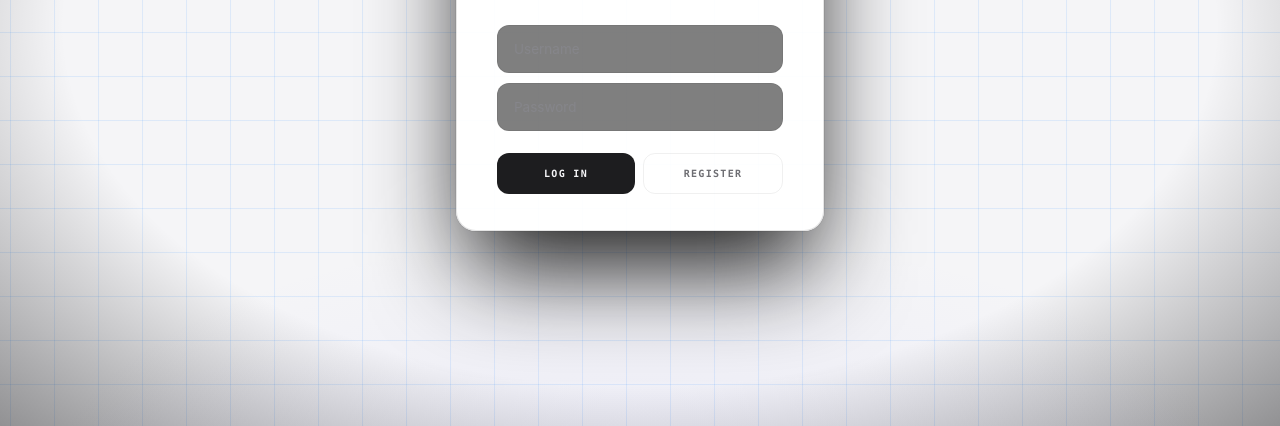
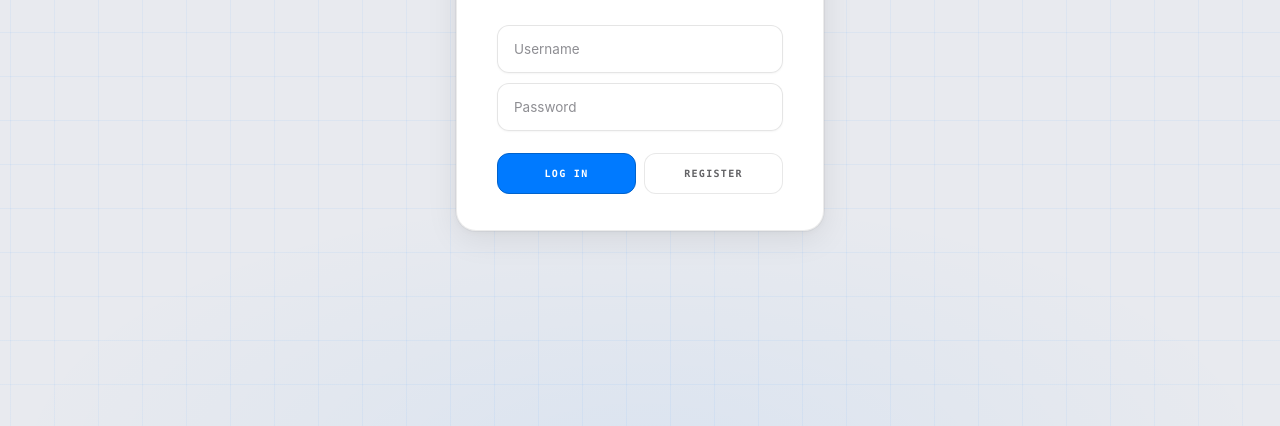
Before and after one commit to shytyk-develop/NEXA, a website built with Vite: page frontend/index.html in a window 1280 px wide. Shown: the part 374-800 px from the top of the page. Built offline with nearby package versions, Linux system fonts and the light colour scheme.

Commit message:
style: polish theme tokens for enhanced light/dark contrast and unified layout aesthetics

```diff
--- a/frontend/index.html
+++ b/frontend/index.html
@@ -17,6 +17,7 @@
     <link rel="stylesheet" href="/css/ui-chrome.css">
     <link rel="stylesheet" href="/css/profile-settings.css">
     <link rel="stylesheet" href="/css/mini-profile.css">
+    <link rel="stylesheet" href="/css/theme-polish.css">
     <link rel="stylesheet" href="/css/app-layout.css">
     <script>
         (function () {
@@ -119,8 +120,8 @@
 
         #page-login::after {
             background:
-                radial-gradient(ellipse 70% 50% at 50% 110%, rgba(108, 108, 255, 0.07) 0%, transparent 70%),
-                radial-gradient(ellipse 100% 100% at 50% 50%, transparent 45%, rgba(2, 2, 4, 0.88) 100%);
+                radial-gradient(ellipse 80% 55% at 50% 105%, var(--login-glow) 0%, transparent 62%),
+                radial-gradient(ellipse 120% 90% at 50% 50%, transparent 50%, var(--login-vignette) 100%);
             content: "";
             inset: 0;
             pointer-events: none;
@@ -139,10 +140,10 @@
 
         .login-card {
             animation: cardIn 0.55s cubic-bezier(0.16, 1, 0.3, 1) both;
-            background: var(--panel);
-            border: 1px solid var(--b2);
+            background: var(--login-card-bg);
+            border: 1px solid var(--login-card-border);
             border-radius: var(--r4);
-            box-shadow: inset 0 1px 0 var(--b1), 0 0 0 1px var(--b0), 0 48px 96px -12px rgba(0, 0, 0, 0.9);
+            box-shadow: var(--login-card-shadow);
             max-width: 368px;
             padding: 44px 40px 36px;
             position: relative;
@@ -223,10 +224,11 @@
         }
 
         .login-input {
-            background: rgba(0, 0, 0, 0.5);
-            border: 1px solid var(--b1);
+            background: var(--input-fill);
+            border: 1px solid var(--input-border);
             border-radius: var(--r2);
-            color: var(--t1);
+            box-shadow: var(--input-shadow);
+            color: var(--text);
             font-family: var(--f-ui);
             font-size: 13.5px;
             outline: none;
@@ -236,13 +238,13 @@
         }
 
         .login-input::placeholder {
-            color: var(--t3);
+            color: var(--text-tertiary);
         }
 
         .login-input:focus {
-            background: rgba(0, 0, 0, 0.7);
-            border-color: var(--b3);
-            box-shadow: 0 0 0 3px var(--accent-10);
+            background: var(--input-fill-focus);
+            border-color: var(--accent);
+            box-shadow: var(--input-shadow-focus);
         }
 
         .login-btns {
@@ -266,26 +268,27 @@
         }
 
         #btnLogin {
-            background: var(--t1);
-            border: none;
-            color: var(--void);
+            background: var(--accent);
+            border: 1px solid color-mix(in srgb, var(--accent) 80%, #000);
+            color: #fff;
         }
 
         #btnLogin:hover {
-            background: #ffffff;
-            box-shadow: 0 4px 24px rgba(255, 255, 255, 0.14);
+            background: color-mix(in srgb, var(--accent) 88%, #fff);
+            box-shadow: 0 4px 18px var(--accent-20);
+            color: #fff;
         }
 
         #btnRegister {
-            background: transparent;
-            border: 1px solid var(--b1);
-            color: var(--t2);
+            background: var(--btn-secondary-bg);
+            border: 1px solid var(--btn-secondary-border);
+            color: var(--text-secondary);
         }
 
         #btnRegister:hover {
-            background: var(--hover);
-            border-color: var(--b2);
-            color: var(--t1);
+            background: var(--btn-secondary-bg-hover);
+            border-color: var(--border-strong);
+            color: var(--text);
         }
 
         #btnLogin:active,
@@ -339,8 +342,8 @@
 
         .nav-rail {
             align-items: center;
-            background: var(--surface);
-            border-right: 1px solid var(--b0);
+            background: var(--shell-bg, var(--surface));
+            border-right: 1px solid var(--shell-border, var(--b0));
             display: flex;
             flex-direction: column;
             flex-shrink: 0;
@@ -383,8 +386,8 @@
 
         .rail-icon-btn {
             align-items: center;
-            background: var(--accent-10);
-            border: 1px solid rgba(108, 108, 255, 0.18);
+            background: var(--btn-secondary-bg, var(--accent-10));
+            border: 1px solid var(--btn-secondary-border, var(--accent-muted));
             border-radius: var(--r1);
             color: var(--accent);
             cursor: default;
@@ -399,8 +402,8 @@
         }
 
         .rail-icon-btn:hover {
-            background: var(--accent-20);
-            border-color: rgba(108, 108, 255, 0.35);
+            background: var(--accent-10);
+            border-color: var(--accent-muted);
         }
 
         .e2e-chip {
@@ -416,8 +419,8 @@
         }
 
         .sidebar {
-            background: var(--panel);
-            border-right: 1px solid var(--b0);
+            background: var(--shell-bg, var(--panel));
+            border-right: 1px solid var(--shell-border, var(--b0));
             display: flex;
             flex-direction: column;
             flex-shrink: 0;
@@ -501,8 +504,9 @@
         }
 
         .contact-row.is-active {
-            background: var(--active);
-            border-color: var(--b2);
+            background: var(--row-active, var(--active));
+            border-color: var(--row-active-border, var(--b2));
+            box-shadow: var(--row-active-shadow, none);
         }
 
         .contact-avatar {
@@ -569,7 +573,7 @@
         }
 
         .chat-main::before {
-            background-image: radial-gradient(rgba(255, 255, 255, 0.015) 1px, transparent 1px);
+            background-image: radial-gradient(var(--chat-dot-grid, rgba(255, 255, 255, 0.015)) 1px, transparent 1px);
             background-size: 22px 22px;
             content: "";
             inset: 0;
--- a/frontend/public/css/design-system.css
+++ b/frontend/public/css/design-system.css
@@ -34,11 +34,11 @@
     --duration-normal: 150ms;
     --duration-slow: 240ms;
 
-    /* Elevation */
-    --shadow-1: 0 1px 2px rgba(0, 0, 0, 0.12);
-    --shadow-2: 0 4px 16px rgba(0, 0, 0, 0.14);
-    --shadow-3: 0 12px 40px rgba(0, 0, 0, 0.2);
-    --shadow-overlay: 0 0 0 0.5px color-mix(in srgb, var(--border) 80%, transparent), var(--shadow-3);
+    /* Elevation — theme-aware via ventura-theme.css */
+    --shadow-1: 0 1px 2px rgba(0, 0, 0, 0.14);
+    --shadow-2: 0 4px 16px rgba(0, 0, 0, 0.16);
+    --shadow-3: 0 12px 40px rgba(0, 0, 0, 0.22);
+    --shadow-overlay: var(--overlay-shadow, 0 0 0 0.5px color-mix(in srgb, var(--border) 80%, transparent), var(--shadow-3));
 
     /* Z-index */
     --z-base: 1;
--- a/frontend/public/css/features.css
+++ b/frontend/public/css/features.css
@@ -144,10 +144,8 @@
 }
 
 .popover-menu {
-    background: var(--panel);
-    border: 1px solid var(--b2);
     border-radius: var(--r2);
-    box-shadow: 0 20px 54px rgba(0, 0, 0, 0.55);
+    box-shadow: var(--overlay-shadow, 0 20px 54px rgba(0, 0, 0, 0.55));
     display: grid;
     gap: 4px;
     min-width: 178px;
@@ -319,7 +317,7 @@
 .toggle-row,
 .shortcut-list > div {
     align-items: center;
-    background: rgba(255, 255, 255, 0.025);
+    background: var(--settings-row-bg, rgba(255, 255, 255, 0.025));
     border: 1px solid var(--b1);
     border-radius: var(--r2);
     color: var(--t2);
--- /dev/null
+++ b/frontend/public/css/theme-polish.css
@@ -0,0 +1,277 @@
+/* Visual polish — materials, depth, contrast. No layout changes. */
+
+/* ─── Auth / login ─── */
+#page-login::before {
+    background-image:
+        linear-gradient(var(--login-grid) 1px, transparent 1px),
+        linear-gradient(90deg, var(--login-grid) 1px, transparent 1px);
+    opacity: 0.55;
+}
+
+#page-login::after {
+    background:
+        radial-gradient(ellipse 80% 55% at 50% 105%, var(--login-glow) 0%, transparent 62%),
+        radial-gradient(ellipse 120% 90% at 50% 50%, transparent 50%, var(--login-vignette) 100%);
+}
+
+.login-card {
+    background: var(--login-card-bg);
+    border-color: var(--login-card-border);
+    box-shadow: var(--login-card-shadow);
+}
+
+.login-mark {
+    background: var(--login-mark-bg);
+    border-color: var(--login-mark-border);
+    box-shadow: var(--login-mark-shadow);
+}
+
+.login-input {
+    background: var(--input-fill);
+    border-color: var(--input-border);
+    box-shadow: var(--input-shadow);
+    color: var(--text);
+}
+
+.login-input::placeholder {
+    color: var(--text-tertiary);
+}
+
+.login-input:hover {
+    background: var(--input-fill-hover);
+    border-color: var(--input-border-hover);
+}
+
+.login-input:focus {
+    background: var(--input-fill-focus);
+    border-color: var(--accent);
+    box-shadow: var(--input-shadow-focus);
+}
+
+#btnLogin {
+    background: var(--accent);
+    border: 1px solid color-mix(in srgb, var(--accent) 80%, #000);
+    color: #fff;
+    font-family: var(--f-ui);
+    font-size: 13px;
+    font-weight: 600;
+    letter-spacing: 0.01em;
+    text-transform: none;
+}
+
+#btnLogin:hover {
+    background: color-mix(in srgb, var(--accent) 88%, #fff);
+    box-shadow: 0 4px 18px var(--accent-20);
+    color: #fff;
+}
+
+#btnRegister {
+    background: var(--btn-secondary-bg);
+    border-color: var(--btn-secondary-border);
+    color: var(--text-secondary);
+    font-family: var(--f-ui);
+    font-size: 13px;
+    font-weight: 500;
+    letter-spacing: 0.01em;
+    text-transform: none;
+}
+
+#btnRegister:hover {
+    background: var(--btn-secondary-bg-hover);
+    border-color: var(--border-strong);
+    color: var(--text);
+}
+
+/* ─── Shell surfaces ─── */
+.nav-rail,
+.sidebar,
+.chat-header,
+.input-bar {
+    background: var(--shell-bg);
+    border-color: var(--shell-border);
+}
+
+.nav-rail {
+    box-shadow: inset -1px 0 0 var(--shell-border);
+}
+
+.sidebar {
+    box-shadow: inset -1px 0 0 var(--shell-border);
+}
+
+.chat-header {
+    box-shadow: 0 1px 0 var(--shell-border);
+}
+
+.chat-main::before {
+    background-image: radial-gradient(var(--chat-dot-grid) 1px, transparent 1px);
+    opacity: 0.45;
+}
+
+/* ─── Sidebar contacts ─── */
+.sidebar-head {
+    border-bottom-color: var(--shell-border);
+}
+
+.contact-search-wrap {
+    border-bottom-color: var(--shell-border);
+}
+
+.contact-row:hover {
+    background: var(--row-hover);
+    border-color: var(--border-subtle);
+}
+
+.contact-row.is-active {
+    background: var(--row-active);
+    border-color: var(--row-active-border);
+    box-shadow: var(--row-active-shadow);
+    color: var(--text);
+}
+
+.contact-row.is-active .contact-name {
+    color: var(--text);
+    font-weight: 600;
+}
+
+.sidebar-foot {
+    border-top-color: var(--shell-border);
+}
+
+/* ─── Message bubbles ─── */
+.message-bubble--own {
+    background: var(--bubble-own);
+    box-shadow: var(--shadow-bubble-own);
+}
+
+.message-bubble--other {
+    backdrop-filter: none;
+    -webkit-backdrop-filter: none;
+    background: var(--bubble-other);
+    border-color: var(--bubble-other-border);
+    box-shadow: var(--shadow-bubble-other);
+}
+
+.message-bubble--own .message-meta {
+    color: color-mix(in srgb, var(--bubble-own-text) 68%, transparent);
+}
+
+.message-bubble--other .message-meta {
+    color: var(--text-tertiary);
+    opacity: 1;
+}
+
+/* ─── Inputs (composer, search) ─── */
+.contact-search-input,
+.message-search-panel input,
+#messageInput {
+    background: var(--input-fill);
+    border-color: var(--input-border);
+    box-shadow: var(--input-shadow);
+}
+
+.contact-search-input:hover,
+.message-search-panel input:hover,
+#messageInput:hover:not(:disabled) {
+    background: var(--input-fill-hover);
+    border-color: var(--input-border-hover);
+}
+
+.contact-search-input:focus,
+.message-search-panel input:focus,
+#messageInput:focus {
+    background: var(--input-fill-focus);
+    border-color: var(--accent);
+    box-shadow: var(--input-shadow-focus);
+}
+
+/* ─── Buttons ─── */
+.mini-icon-btn {
+    background: var(--btn-secondary-bg);
+    border-color: var(--btn-secondary-border);
+    color: var(--text-secondary);
+}
+
+.mini-icon-btn:hover:not(:disabled) {
+    background: var(--btn-secondary-bg-hover);
+    border-color: var(--border-strong);
+    color: var(--text);
+    box-shadow: var(--shadow-1);
+}
+
+.text-tool-btn {
+    background: var(--btn-secondary-bg);
+    border-color: var(--btn-secondary-border);
+    color: var(--text-secondary);
+}
+
+.text-tool-btn:hover:not(:disabled) {
+    background: var(--btn-secondary-bg-hover);
+    border-color: var(--border-strong);
+    color: var(--text);
+}
+
+.rail-icon-btn {
+    background: var(--btn-secondary-bg);
+    border-color: var(--btn-secondary-border);
+}
+
+.rail-icon-btn:hover {
+    background: var(--accent-10);
+    border-color: var(--accent-muted);
+}
+
+/* ─── Overlays & modals ─── */
+.overlay-backdrop {
+    background: var(--backdrop);
+}
+
+.overlay-backdrop.is-modal {
+    background: var(--backdrop-modal);
+}
+
+.overlay-surface {
+    background: var(--overlay-bg);
+    border-color: var(--overlay-border);
+    box-shadow: var(--overlay-shadow);
+}
+
+.modal-panel,
+.popover-menu {
+    background: var(--overlay-bg);
+    border-color: var(--overlay-border);
+    box-shadow: var(--overlay-shadow);
+}
+
+.toggle-row,
+.shortcut-list > div {
+    background: var(--settings-row-bg);
+    border-color: var(--border);
+}
+
+.toggle-row:hover {
+    background: var(--row-hover);
+    border-color: var(--border-strong);
+}
+
+.theme-picker button {
+    background: var(--btn-secondary-bg);
+}
+
+.theme-picker button.is-active {
+    background: var(--accent-10);
+    box-shadow: inset 0 0 0 1px var(--accent-muted), var(--shadow-1);
+}
+
+.toast {
+    background: var(--overlay-bg);
+    border-color: var(--overlay-border);
+    box-shadow: var(--overlay-shadow);
+}
+
+/* ─── Status chip ─── */
+#status {
+    background: var(--btn-secondary-bg);
+    border-color: var(--btn-secondary-border);
+    color: var(--text-tertiary);
+}
--- a/frontend/public/css/ventura-theme.css
+++ b/frontend/public/css/ventura-theme.css
@@ -5,90 +5,171 @@
 [data-theme="dark"] {
     color-scheme: dark;
 
-    --bg: #1a1b26;
-    --surface: rgba(36, 37, 48, 0.72);
-    --surface-elevated: rgba(48, 49, 62, 0.88);
-    --text: #f2f2f7;
-    --text-secondary: #9898a8;
+    --bg: #121318;
+    --bg-subtle: #171820;
+    --surface: #1a1b24;
+    --surface-elevated: #22232e;
+    --surface-overlay: #2a2b36;
+    --text: #ececf1;
+    --text-secondary: #9898a6;
+    --text-tertiary: #6e6e7a;
     --accent: #0a84ff;
-    --accent-muted: rgba(10, 132, 255, 0.22);
-    --bubble-own: rgba(10, 132, 255, 0.92);
+    --accent-muted: rgba(10, 132, 255, 0.32);
+    --bubble-own: #0a84ff;
     --bubble-own-text: #ffffff;
-    --bubble-other: rgba(58, 58, 72, 0.55);
-    --bubble-other-text: #f2f2f7;
-    --border: rgba(255, 255, 255, 0.08);
+    --bubble-other: #252631;
+    --bubble-other-border: rgba(255, 255, 255, 0.07);
+    --bubble-other-text: #ececf1;
+    --border: rgba(255, 255, 255, 0.09);
     --border-strong: rgba(255, 255, 255, 0.14);
-    --glass: rgba(28, 28, 38, 0.65);
-    --glass-border: rgba(255, 255, 255, 0.06);
-    --shadow-soft: 0 1px 2px rgba(0, 0, 0, 0.24), 0 8px 24px rgba(0, 0, 0, 0.18);
-    --shadow-bubble: 0 1px 1px rgba(0, 0, 0, 0.12);
-    --green: #30d158;
+    --border-subtle: rgba(255, 255, 255, 0.05);
+    --glass: rgba(22, 23, 30, 0.94);
+    --glass-border: rgba(255, 255, 255, 0.08);
+    --shadow-soft: 0 1px 0 rgba(255, 255, 255, 0.04) inset, 0 1px 2px rgba(0, 0, 0, 0.28), 0 12px 32px rgba(0, 0, 0, 0.22);
+    --shadow-bubble: 0 1px 1px rgba(0, 0, 0, 0.18);
+    --shadow-bubble-own: 0 1px 2px rgba(0, 0, 0, 0.2);
+    --shadow-bubble-other: 0 1px 2px rgba(0, 0, 0, 0.14);
+    --green: #32d74b;
     --red: #ff453a;
-    --accent-10: rgba(10, 132, 255, 0.12);
-    --accent-20: rgba(10, 132, 255, 0.22);
-    --green-10: rgba(48, 209, 88, 0.12);
-    --green-20: rgba(48, 209, 88, 0.22);
-    --red-10: rgba(255, 69, 58, 0.1);
-    --red-20: rgba(255, 69, 58, 0.2);
+    --accent-10: rgba(10, 132, 255, 0.14);
+    --accent-20: rgba(10, 132, 255, 0.24);
+    --green-10: rgba(50, 215, 75, 0.12);
+    --green-20: rgba(50, 215, 75, 0.22);
+    --red-10: rgba(255, 69, 58, 0.12);
+    --red-20: rgba(255, 69, 58, 0.22);
+
+    /* Polish tokens */
+    --shell-bg: #16171f;
+    --shell-border: rgba(255, 255, 255, 0.07);
+    --row-hover: rgba(255, 255, 255, 0.05);
+    --row-active: rgba(10, 132, 255, 0.12);
+    --row-active-border: rgba(10, 132, 255, 0.28);
+    --row-active-shadow: inset 0 0 0 1px rgba(10, 132, 255, 0.08);
+    --input-fill: rgba(255, 255, 255, 0.04);
+    --input-fill-hover: rgba(255, 255, 255, 0.06);
+    --input-fill-focus: rgba(255, 255, 255, 0.07);
+    --input-border: rgba(255, 255, 255, 0.1);
+    --input-border-hover: rgba(255, 255, 255, 0.14);
+    --input-shadow: 0 1px 2px rgba(0, 0, 0, 0.12);
+    --input-shadow-focus: 0 0 0 3px var(--accent-10), 0 1px 2px rgba(0, 0, 0, 0.12);
+    --btn-secondary-bg: rgba(255, 255, 255, 0.04);
+    --btn-secondary-bg-hover: rgba(255, 255, 255, 0.07);
+    --btn-secondary-border: rgba(255, 255, 255, 0.1);
+    --overlay-bg: #242530;
+    --overlay-border: rgba(255, 255, 255, 0.1);
+    --overlay-shadow: 0 0 0 1px rgba(255, 255, 255, 0.06), 0 16px 48px rgba(0, 0, 0, 0.45), 0 4px 12px rgba(0, 0, 0, 0.25);
+    --backdrop: rgba(8, 8, 12, 0.55);
+    --backdrop-modal: rgba(8, 8, 12, 0.68);
+    --settings-row-bg: rgba(255, 255, 255, 0.03);
+    --chat-dot-grid: rgba(255, 255, 255, 0.025);
+    --login-grid: rgba(10, 132, 255, 0.06);
+    --login-glow: rgba(10, 132, 255, 0.08);
+    --login-vignette: rgba(8, 8, 12, 0.72);
+    --login-card-bg: #1c1d28;
+    --login-card-border: rgba(255, 255, 255, 0.1);
+    --login-card-shadow: 0 0 0 1px rgba(255, 255, 255, 0.05), 0 24px 64px rgba(0, 0, 0, 0.55), 0 8px 24px rgba(0, 0, 0, 0.35);
+    --login-mark-bg: rgba(10, 132, 255, 0.1);
+    --login-mark-border: rgba(10, 132, 255, 0.22);
+    --login-mark-shadow: 0 4px 20px rgba(10, 132, 255, 0.12);
 
     /* Legacy aliases (shell / sidebar) */
     --void: var(--bg);
     --panel: var(--surface-elevated);
-    --card: rgba(44, 45, 58, 0.65);
-    --hover: rgba(255, 255, 255, 0.06);
-    --active: rgba(255, 255, 255, 0.09);
-    --b0: var(--border);
+    --card: #1f2029;
+    --hover: var(--row-hover);
+    --active: rgba(255, 255, 255, 0.08);
+    --b0: var(--border-subtle);
     --b1: var(--border);
     --b2: var(--border-strong);
     --b3: rgba(255, 255, 255, 0.22);
     --t1: var(--text);
     --t2: var(--text-secondary);
-    --t3: rgba(152, 152, 168, 0.85);
-    --t4: rgba(120, 120, 140, 0.65);
+    --t3: var(--text-tertiary);
+    --t4: rgba(110, 110, 122, 0.75);
 }
 
 /* ─── Light ─── */
 [data-theme="light"] {
     color-scheme: light;
 
-    --bg: #f5f5f7;
-    --surface: rgba(255, 255, 255, 0.72);
-    --surface-elevated: rgba(255, 255, 255, 0.92);
-    --text: #1d1d1f;
-    --text-secondary: #6e6e73;
+    --bg: #e8eaef;
+    --bg-subtle: #eef0f4;
+    --surface: #ffffff;
+    --surface-elevated: #ffffff;
+    --surface-overlay: #ffffff;
+    --text: #1c1c1e;
+    --text-secondary: #636366;
+    --text-tertiary: #8e8e93;
     --accent: #007aff;
-    --accent-muted: rgba(0, 122, 255, 0.14);
-    --bubble-own: rgba(0, 122, 255, 0.94);
+    --accent-muted: rgba(0, 122, 255, 0.28);
+    --bubble-own: #007aff;
     --bubble-own-text: #ffffff;
-    --bubble-other: rgba(233, 233, 235, 0.95);
-    --bubble-other-text: #1d1d1f;
-    --border: rgba(0, 0, 0, 0.06);
-    --border-strong: rgba(0, 0, 0, 0.1);
-    --glass: rgba(255, 255, 255, 0.72);
-    --glass-border: rgba(0, 0, 0, 0.06);
-    --shadow-soft: 0 1px 2px rgba(0, 0, 0, 0.04), 0 4px 16px rgba(0, 0, 0, 0.06);
-    --shadow-bubble: 0 1px 1px rgba(0, 0, 0, 0.05);
+    --bubble-other: #ffffff;
+    --bubble-other-border: rgba(0, 0, 0, 0.08);
+    --bubble-other-text: #1c1c1e;
+    --border: rgba(0, 0, 0, 0.08);
+    --border-strong: rgba(0, 0, 0, 0.12);
+    --border-subtle: rgba(0, 0, 0, 0.05);
+    --glass: rgba(255, 255, 255, 0.92);
+    --glass-border: rgba(0, 0, 0, 0.07);
+    --shadow-soft: 0 1px 0 rgba(255, 255, 255, 0.9) inset, 0 1px 2px rgba(0, 0, 0, 0.05), 0 8px 24px rgba(0, 0, 0, 0.06);
+    --shadow-bubble: 0 1px 2px rgba(0, 0, 0, 0.06);
+    --shadow-bubble-own: 0 1px 3px rgba(0, 122, 255, 0.22);
+    --shadow-bubble-other: 0 1px 2px rgba(0, 0, 0, 0.05);
     --green: #34c759;
     --red: #ff3b30;
     --accent-10: rgba(0, 122, 255, 0.1);
     --accent-20: rgba(0, 122, 255, 0.18);
-    --green-10: rgba(52, 199, 89, 0.12);
-    --green-20: rgba(52, 199, 89, 0.2);
+    --green-10: rgba(52, 199, 89, 0.1);
+    --green-20: rgba(52, 199, 89, 0.18);
     --red-10: rgba(255, 59, 48, 0.08);
-    --red-20: rgba(255, 59, 48, 0.16);
+    --red-20: rgba(255, 59, 48, 0.14);
+
+    --shell-bg: rgba(255, 255, 255, 0.94);
+    --shell-border: rgba(0, 0, 0, 0.07);
+    --row-hover: rgba(0, 0, 0, 0.035);
+    --row-active: rgba(0, 122, 255, 0.09);
+    --row-active-border: rgba(0, 122, 255, 0.22);
+    --row-active-shadow: inset 0 0 0 1px rgba(0, 122, 255, 0.06);
+    --input-fill: rgba(255, 255, 255, 0.95);
+    --input-fill-hover: #ffffff;
+    --input-fill-focus: #ffffff;
+    --input-border: rgba(0, 0, 0, 0.1);
+    --input-border-hover: rgba(0, 0, 0, 0.14);
+    --input-shadow: 0 1px 2px rgba(0, 0, 0, 0.04);
+    --input-shadow-focus: 0 0 0 3px var(--accent-10), 0 1px 3px rgba(0, 0, 0, 0.06);
+    --btn-secondary-bg: rgba(255, 255, 255, 0.85);
+    --btn-secondary-bg-hover: #ffffff;
+    --btn-secondary-border: rgba(0, 0, 0, 0.09);
+    --overlay-bg: #ffffff;
+    --overlay-border: rgba(0, 0, 0, 0.08);
+    --overlay-shadow: 0 0 0 1px rgba(0, 0, 0, 0.04), 0 16px 48px rgba(0, 0, 0, 0.1), 0 4px 12px rgba(0, 0, 0, 0.05);
+    --backdrop: rgba(232, 234, 239, 0.72);
+    --backdrop-modal: rgba(232, 234, 239, 0.85);
+    --settings-row-bg: rgba(255, 255, 255, 0.9);
+    --chat-dot-grid: rgba(0, 0, 0, 0.04);
+    --login-grid: rgba(0, 122, 255, 0.07);
+    --login-glow: rgba(0, 122, 255, 0.06);
+    --login-vignette: rgba(232, 234, 239, 0.35);
+    --login-card-bg: #ffffff;
+    --login-card-border: rgba(0, 0, 0, 0.08);
+    --login-card-shadow: 0 0 0 1px rgba(0, 0, 0, 0.04), 0 8px 32px rgba(0, 0, 0, 0.08), 0 2px 8px rgba(0, 0, 0, 0.04);
+    --login-mark-bg: rgba(0, 122, 255, 0.08);
+    --login-mark-border: rgba(0, 122, 255, 0.18);
+    --login-mark-shadow: 0 4px 16px rgba(0, 122, 255, 0.1);
 
     --void: var(--bg);
     --panel: var(--surface-elevated);
-    --card: rgba(255, 255, 255, 0.85);
-    --hover: rgba(0, 0, 0, 0.04);
-    --active: rgba(0, 0, 0, 0.06);
-    --b0: var(--border);
+    --card: #ffffff;
+    --hover: var(--row-hover);
+    --active: rgba(0, 0, 0, 0.05);
+    --b0: var(--border-subtle);
     --b1: var(--border);
     --b2: var(--border-strong);
     --b3: rgba(0, 0, 0, 0.18);
     --t1: var(--text);
     --t2: var(--text-secondary);
-    --t3: #86868b;
+    --t3: var(--text-tertiary);
     --t4: #aeaeb2;
 }
 
@@ -169,9 +250,9 @@ body {
 }
 
 #messageInput:focus {
-    background: var(--surface-elevated);
-    border-color: var(--accent-muted);
-    box-shadow: 0 0 0 3px var(--accent-10), var(--shadow-soft);
+    background: var(--input-fill-focus);
+    border-color: var(--accent);
+    box-shadow: var(--input-shadow-focus);
     outline: none;
 }
 
@@ -284,10 +365,8 @@ body {
 }
 
 .message-bubble--other {
-    backdrop-filter: blur(12px) saturate(140%);
-    -webkit-backdrop-filter: blur(12px) saturate(140%);
     background: var(--bubble-other);
-    border: 1px solid var(--border);
+    border: 1px solid var(--bubble-other-border);
     border-bottom-left-radius: var(--radius-bubble-tail);
     color: var(--bubble-other-text);
     justify-content: flex-start;
@@ -369,13 +448,18 @@ body {
     color: var(--red);
 }
 
-/* Glass surfaces (sidebar, modals) */
+[data-theme="light"] {
+    --shadow-1: 0 1px 2px rgba(0, 0, 0, 0.05);
+    --shadow-2: 0 4px 14px rgba(0, 0, 0, 0.07);
+    --shadow-3: 0 12px 36px rgba(0, 0, 0, 0.1);
+}
+
+/* Glass surfaces (sidebar, modals) — lighter blur, solid fill */
 .sidebar,
 .nav-rail {
-    background: var(--glass);
-    backdrop-filter: blur(28px) saturate(180%);
-    -webkit-backdrop-filter: blur(28px) saturate(180%);
-    border-color: var(--border);
+    backdrop-filter: blur(20px) saturate(150%);
+    -webkit-backdrop-filter: blur(20px) saturate(150%);
+    border-color: var(--shell-border, var(--border));
 }
 
 .modal-panel,
```
Also changed, not shown: frontend/public/css/mini-profile.css (+3 -5 lines), frontend/public/css/overlays.css (+9 -9 lines).
